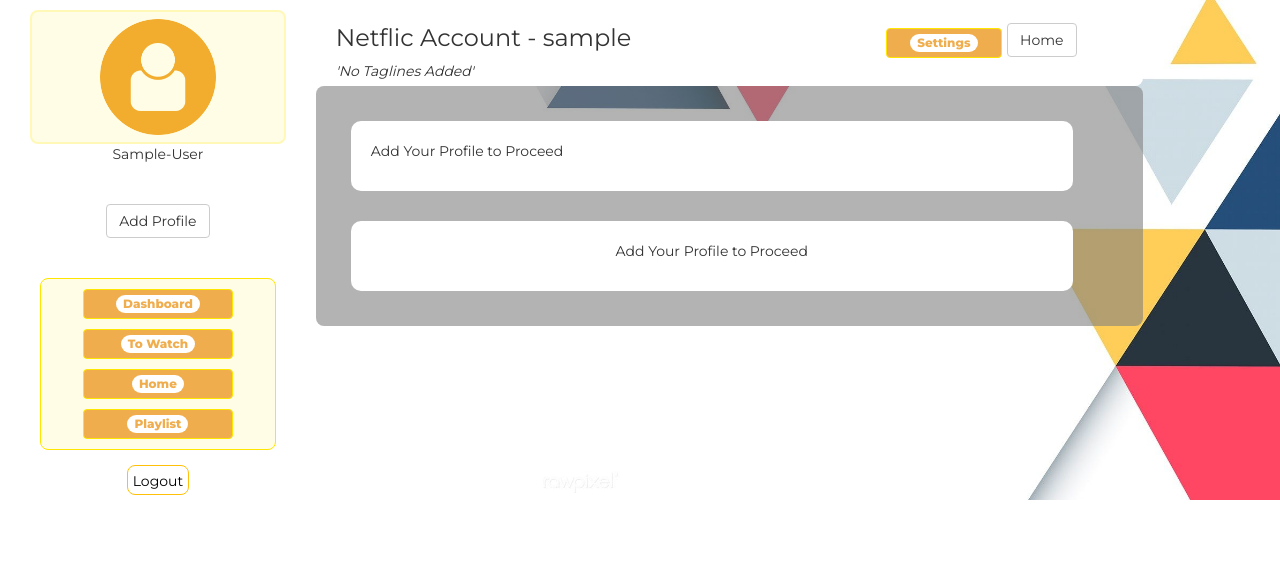
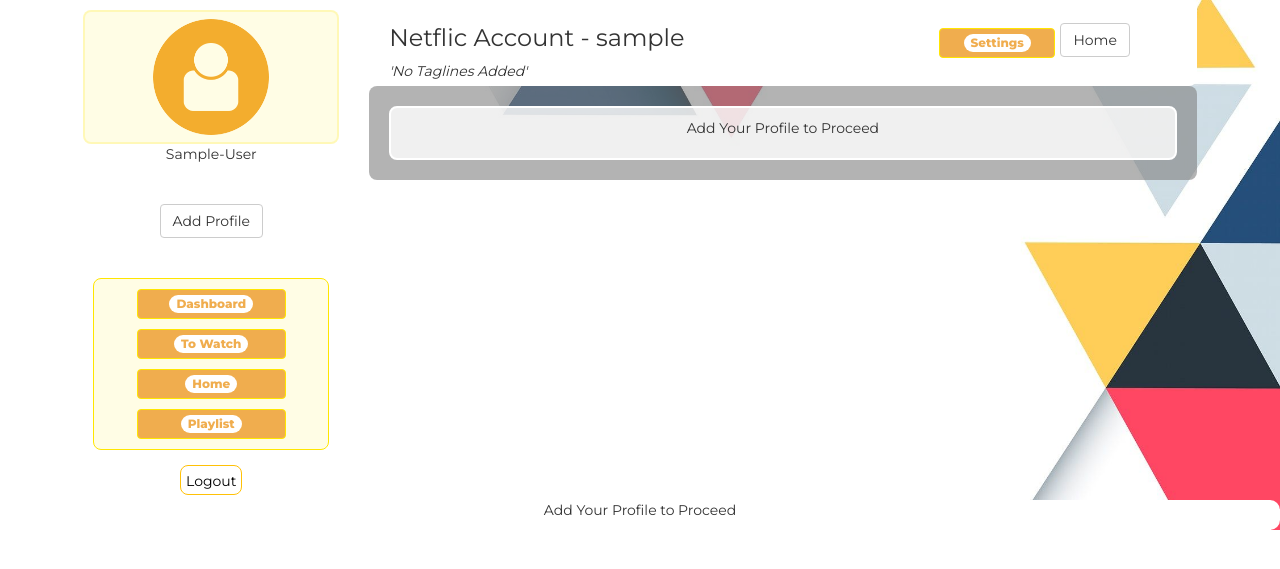
Before and after one commit to COdingaorg/Netflix_Clone, a Django app: page /user_profile/ in a window 1280 px wide. Shown: the top 569 px of the page. Run offline with Django 3.2, Linux system fonts and the light colour scheme; the visitor is signed in with stand-in values (Sample User, id 1); some libraries are stand-ins or nearby versions.

Commit message:
arranges playlist movies, adds recommendations to footer

```diff
--- a/netflix/static/css/styles.css
+++ b/netflix/static/css/styles.css
@@ -39,6 +39,9 @@
 }
 nav.navbar{
   width: 100%;
+}
+.navbar-nav>li{
+  margin: 10px;
 }
 .footer{
   height: 30vh;
@@ -119,9 +122,6 @@ nav.navbar{
   flex-direction: column;
   padding: 20px;
 }
-.navbar-brand{
-  margin:20px ;
-}
 .image_profile{
   background-color: white;
   height: 400px;
@@ -129,15 +129,28 @@ nav.navbar{
   margin: 15px;
   border-radius: 10px;
 }
-.playlist, .recc{
-  height: 200px;
-  margin-bottom: 5px;
+.recc{
   background-color: white;
   border-radius: 10px;
-  padding: 20px;
-  margin: 15px;
-  border-radius: 10px;
   overflow-x: scroll;
+}
+.playlist{
+  border: 2px solid white;
+  height: 600px;
+  overflow-y: scroll;
+  background-color: rgba(255, 255, 255, 0.8);
+  padding: 10px;
+  display: flex;
+  flex-wrap: wrap;
+  flex-direction: row-reverse;
+  align-items: center;
+  justify-content: center;
+}
+.card-image{
+  border-radius: 0%;
+}
+.playlist>.card{
+  margin: 3px;
 }
 .redirect_btn{
   width: auto;
@@ -180,3 +193,8 @@ svg#chart{
 .comp_details{
   height: 290px;
 }
+.remove-btn{
+  width:40px;
+  font-size: .6em;
+  padding: 1px;
+}
--- a/netflix/templates/user_profile.html
+++ b/netflix/templates/user_profile.html
@@ -22,7 +22,7 @@
   {%endblock%}
 </head>
 
-<body class="d-flex profile">
+<body class="d-flex flex-column profile">
   <div class="col-md-11">
     <div class="col-md-3 left_profile">
       {% if not user_profile %}
@@ -103,14 +103,15 @@
         </div>
       </div>
       <div class="col-md-12 main_page">
-        <div class="col-md-11 playlist d-flex flex-row align-items-center">
+        <div class="col-md-12 playlist">
 
           {% if user_profile%}
           {% if playlist_items%}
           {% for movie in playlist_items %}
 
 
-          <div class="card col-md-4">
+          <div class="card col-md-3">
+            <a href="{% url 'single_movie' movie.movie_id %}">
             <div class="card-image" style="background-image: url('https://www.themoviedb.org/t/p/w220_and_h330_face{{movie.poster_path}}');
                                       height: 200px;
                                       background-size: contain;
@@ -118,7 +119,7 @@
                                       background-repeat: no-repeat;
                                       ">
             </div>
-            <a href="{% url 'single_movie' movie.movie_id %}"></a>
+
             <div class="card-footer">
               <p class="text-center bold">{{movie.original_title}}</p>
               <h6>Added {{movie.date_added|timesince}} ago</h6>
@@ -138,7 +139,11 @@
           {%endif%}
 
         </div>
-        <div class="col-md-11 recc">
+      </div>
+
+    </div>
+  </div>
+  <div class="col-md-12 recc">
     {% if user_profile%}
     {% if recc_items%}
     {% for movie in recc_items %}
@@ -153,10 +158,6 @@
     <p class="text-center">Add Your Profile to Proceed</p>
 
     {%endif%}
-        </div>
-      </div>
-
-    </div>
   </div>
 
   <!--Modal Window-->
```
Also changed, not shown: netflix/templates/navbar.html (+5 -7 lines), 1 other file. Lines whose indentation alone changed are shown as unchanged.
